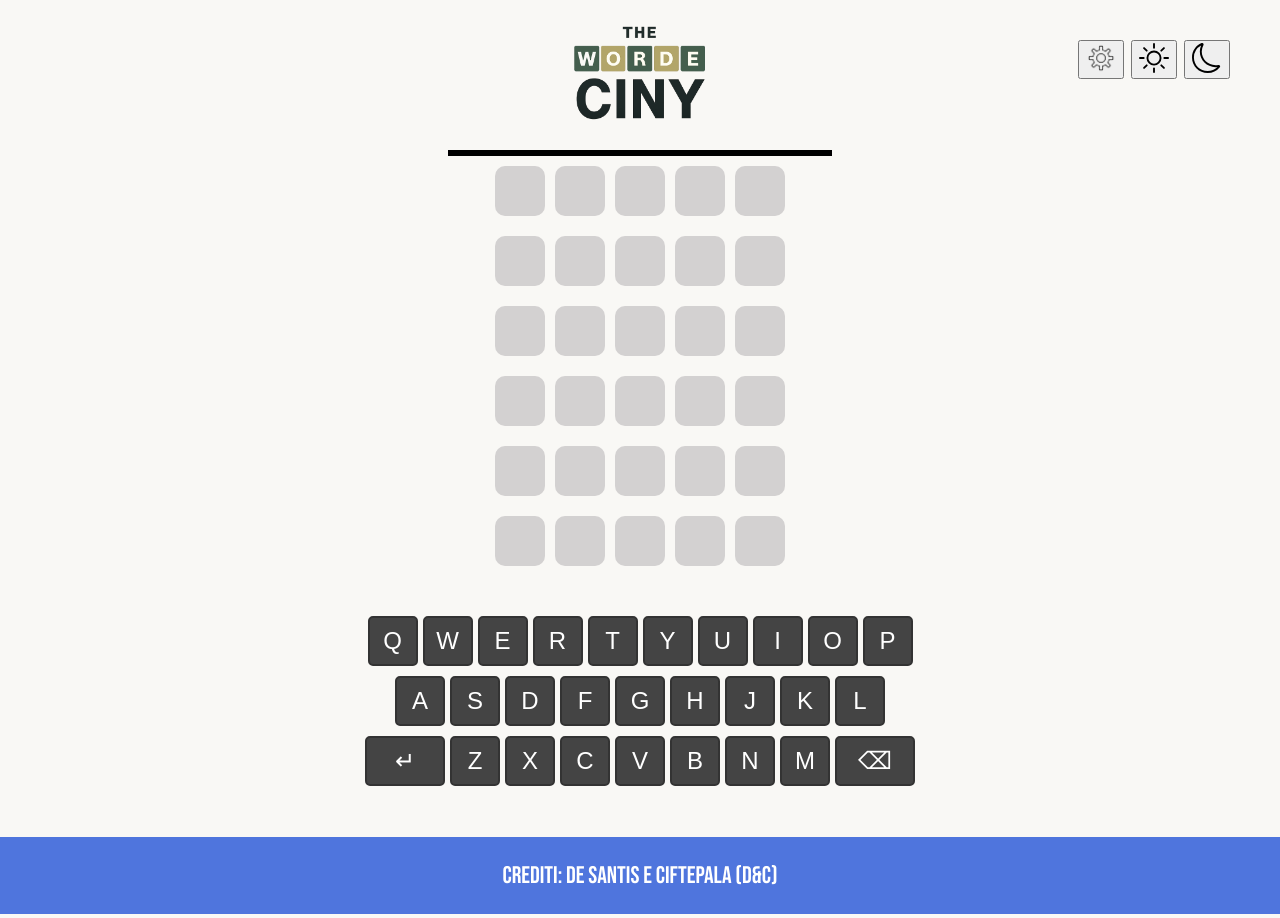
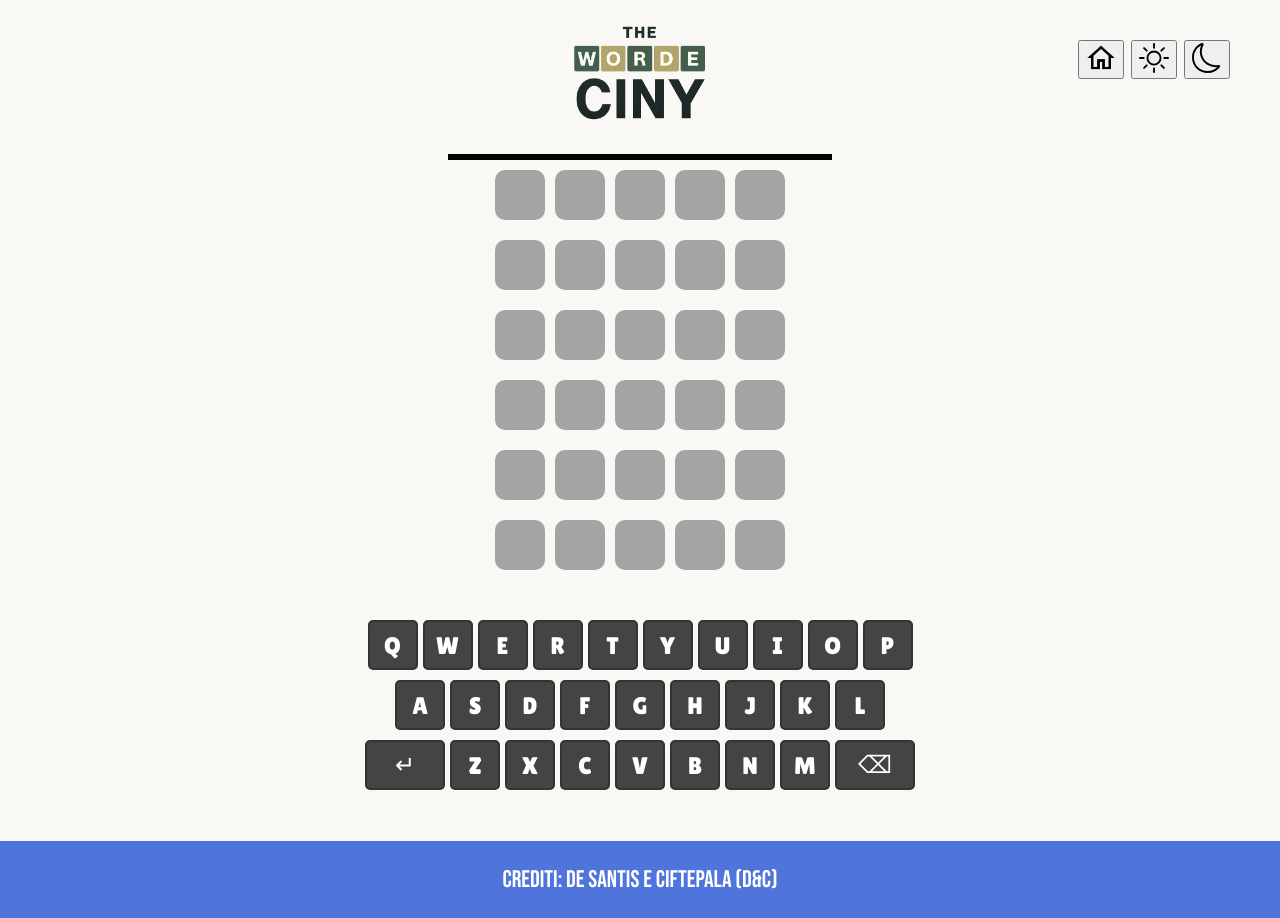
Before and after one commit to ciffurkan/prova, a plain HTML site: page partita.html in a window 1280 px wide. Drawn offline with Linux system fonts and the light colour scheme.

Commit message:
Add files via upload

```diff
--- a/partita.html
+++ b/partita.html
@@ -7,17 +7,17 @@
     <link rel="icon" type="image/png" href="/img/logo.png">
     <link rel="preconnect" href="https://fonts.googleapis.com">
     <link rel="preconnect" href="https://fonts.gstatic.com" crossorigin>
-    <link href="https://fonts.googleapis.com/css2?family=Bebas+Neue&display=swap" rel="stylesheet">
+    <link href="https://fonts.googleapis.com/css2?family=Bebas+Neue&family=Lilita+One&display=swap" rel="stylesheet">
 
 </head>
 
 <body>
-    <img src="img/logo_no-bg.png">
+    <a href='index.html'><img src="img/logo_no-bg.png"></a>
 
     <div>
 
         <div class="bottonitema">
-            <button><img src="img/impostazione-removebg-preview.png"></button>
+            <a href='index.html'><button><img src="img/home.png"></button></a>
             <button onclick="changeTheme('light')"><img src="img/immagine_sole.svg"></button>
             <button onclick="changeTheme('dark')"><img src="img/immagine_luna.svg"></button>
         </div>
@@ -26,7 +26,7 @@
 
     <div class="divider"></div>
 
-    <div class="grid-container">
+    <div class="grid-container bebas-neue-regular lilita-one-regular">
 
         <div class="grid-item"></div>
         <div class="grid-item"></div>
--- a/script.js
+++ b/script.js
@@ -1,6 +1,6 @@
 function Play() {
     document.getElementById("play-button").addEventListener("click", function () {
-        window.location.href = "partita.html"; // Cambia con il tuo URL
+        window.location.href = "partita.html";
     });
 }
 
--- a/style-partita.css
+++ b/style-partita.css
@@ -18,6 +18,19 @@ img {
     margin-left: auto;
     margin-right: auto;
 }
+
+.bebas-neue-regular {
+    font-family: "Bebas Neue", sans-serif;
+    font-weight: 400;
+    font-style: normal;
+}
+
+.lilita-one-regular {
+    font-family: "Lilita One", sans-serif;
+    font-weight: 400;
+    font-style: normal;
+}
+
 
 
 
@@ -47,7 +60,7 @@ img {
 }
 */
 
-.grid-row > div{
+.grid-row>div {
     height: 50px;
 }
 
@@ -55,7 +68,7 @@ img {
 .grid-item {
     width: 100%;
     height: 100%;
-    background-color: rgb(211, 209, 209);
+    background-color: rgb(165, 163, 163);
     color: white;
     border: none;
     text-align: center;
@@ -68,13 +81,9 @@ img {
 }
 
 
-/* Effetto al passaggio del mouse */
-.grid-item:hover {
-    background-color: rgb(211, 209, 209);
-}
 
 .keyboard-container {
-    font-family: "Bebas Neue", sans-serif;
+    font-family: "Lilita One", sans-serif;
     font-weight: 400;
     font-style: normal;
     display: flex;
@@ -155,18 +164,24 @@ footer {
     font-style: normal;
 }
 
+.keyboard-row button{
+    font-family: "Lilita One", sans-serif;
+}
+
 /*----------------------------------------------------------------------------------------*/
 
 .theme-black-white {
     background-color: #000;
     color: #fff;
 }
+
 .theme-light {
     background-color: #fff;
     color: #000;
 }
+
 .theme-dark {
-            background-color: #343a40;
+    background-color: #232629;
     color: #fff;
 }
 
@@ -175,7 +190,8 @@ footer {
     position: absolute;
     top: 5%;
     right: 5%;
-            display: flex; /*orizzontale*/
+    display: flex;
+    /*orizzontale*/
     gap: 5%;
 }
 
```
Also changed, not shown: index.html (+2 -0 lines), script-partita.js (+6 -4 lines), img/home.png (added). Lines whose indentation alone changed are shown as unchanged.
